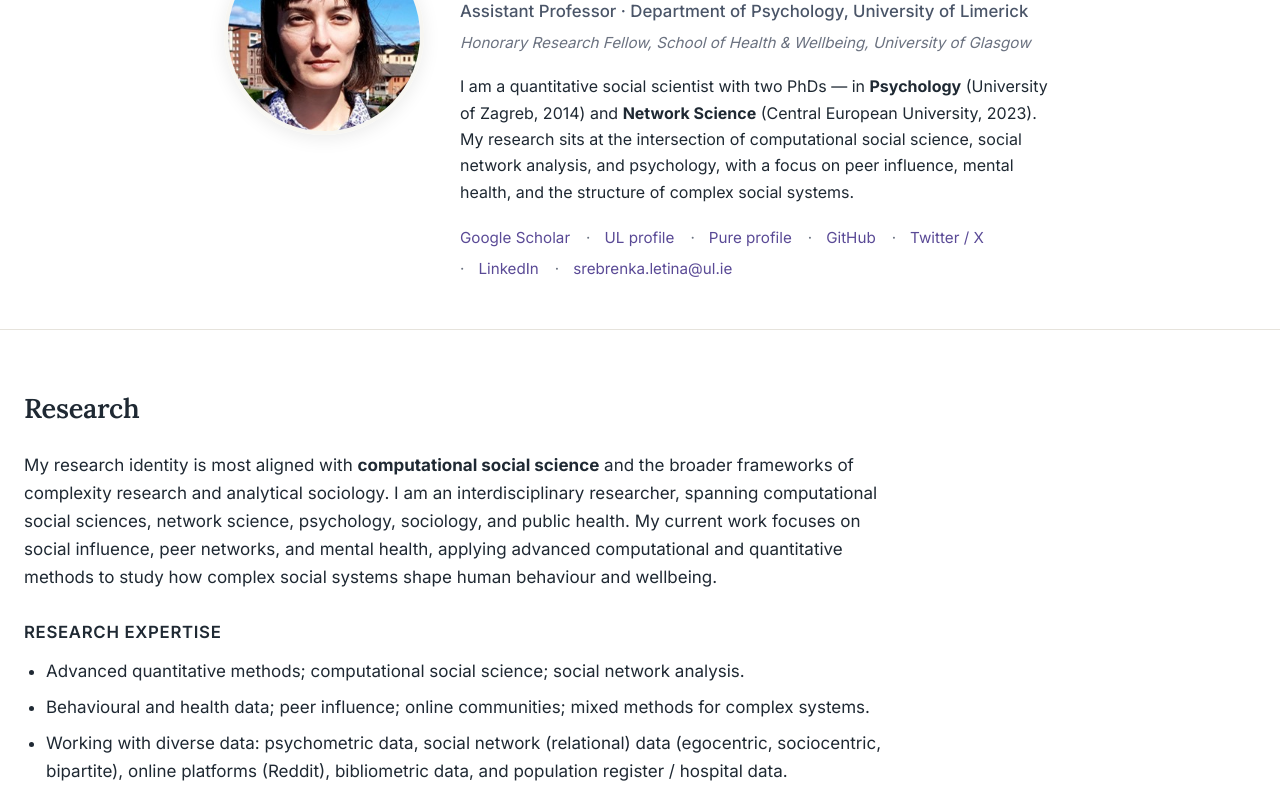
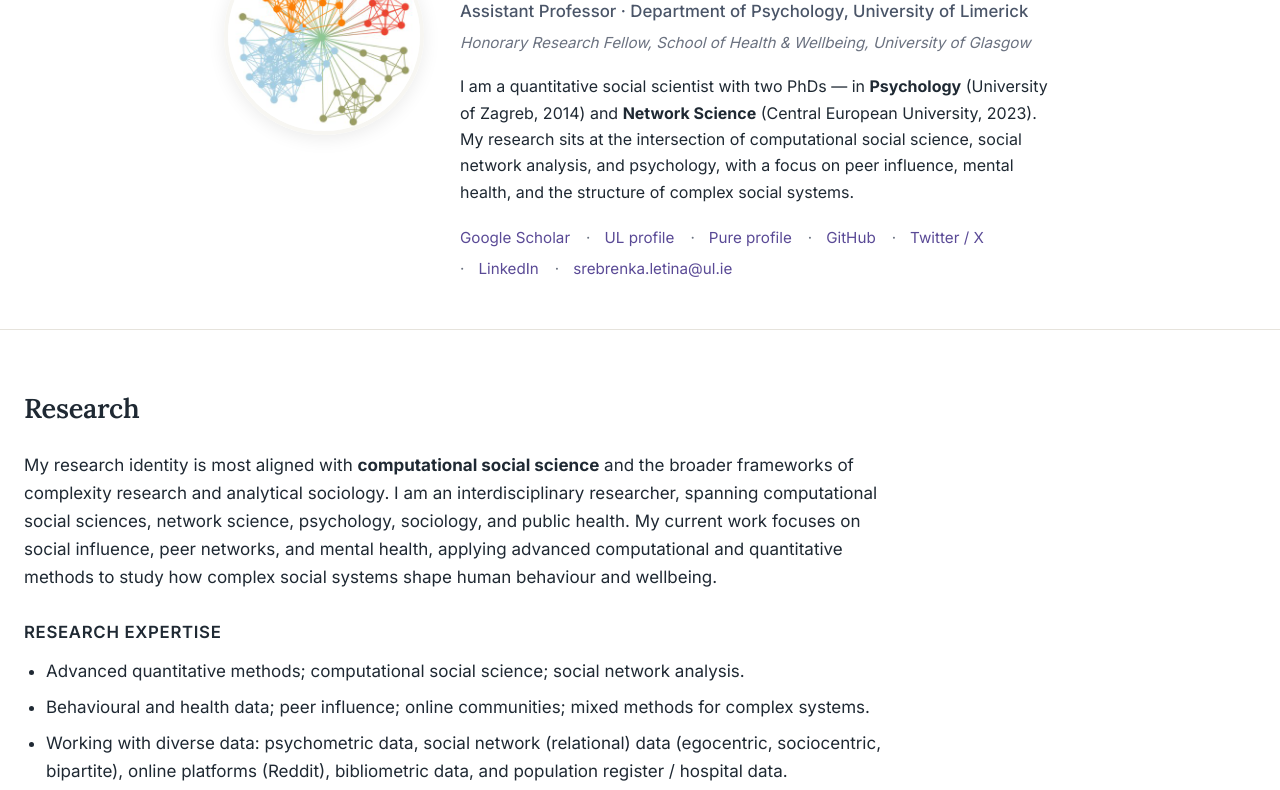
Before and after one commit to Srebrenka/Srebrenka.github.io, a plain HTML site: page index.html in a window 1280 px wide. Shown: the part 187-977 px from the top of the page. Drawn offline with Linux system fonts and the light colour scheme.

Commit message:
# changes 6

```diff
--- a/index.html
+++ b/index.html
@@ -33,7 +33,7 @@
 <section id="about" class="hero">
   <div class="hero-grid">
     <div class="hero-photo">
-      <img src="assets/images/profile.jpg" alt="Srebrenka Letina" onerror="this.style.display='none'" />
+      <img src="assets/images/profileN.jpg" alt="Srebrenka Letina" onerror="this.style.display='none'" />
     </div>
     <div class="hero-text">
       <h1>Srebrenka Letina, PhD, PhD</h1>
```
Also changed, not shown: assets/images/profileN.jpg (added).
